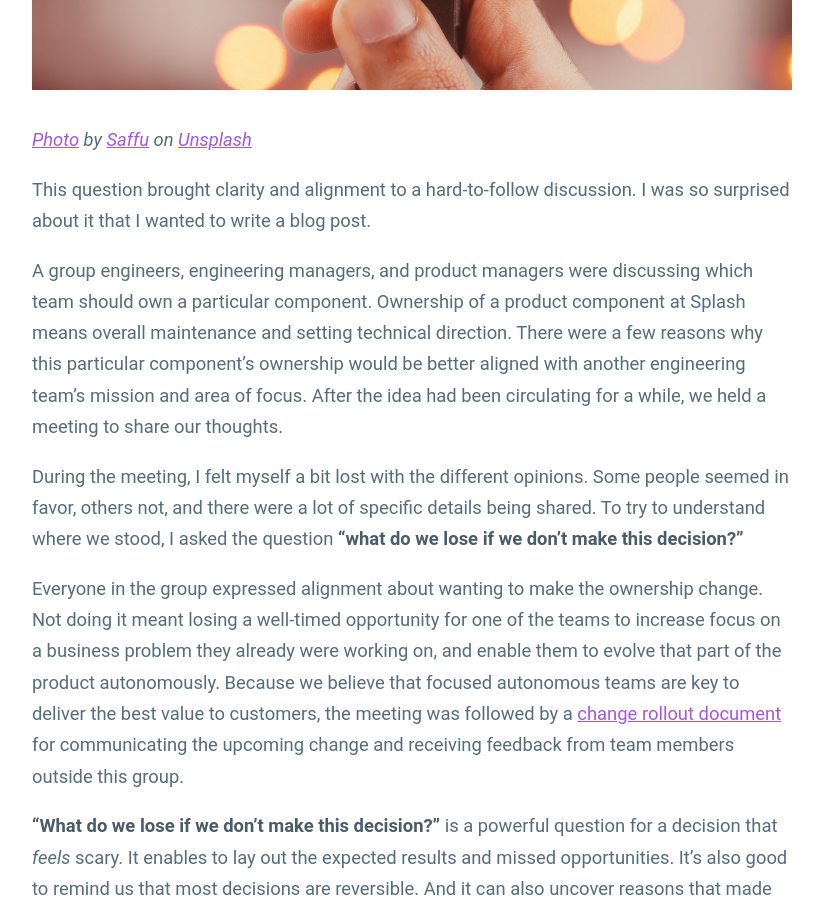
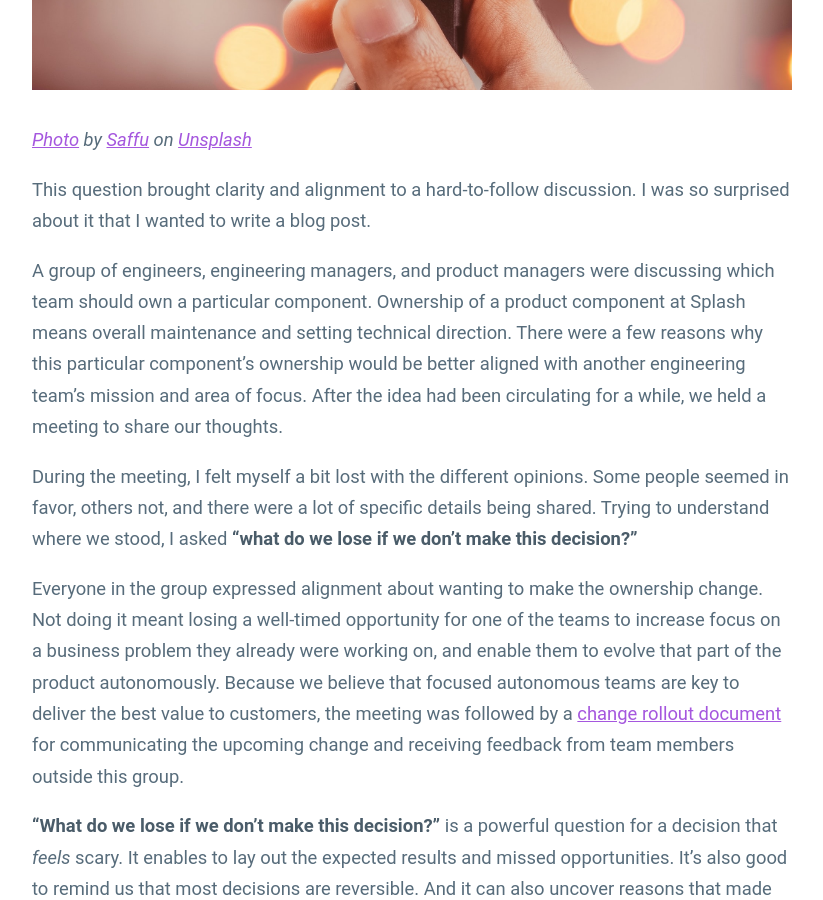
Before and after one commit to guillermodlpa/site, a Jekyll site: the page built from _posts/2022-02-08-what-do-we-lose-if-we-dont-make-this-decision.markdown, in a window 1280 px wide and 900 px high, scrolled down 636 px. Shown: the whole window, without its empty margins (228-1051 px from the left). Built offline with Jekyll 4.4.1, drawn with Linux system fonts in a browser that asks for light colours.

Commit message:
Updated What Do We Lose If We Dont Make This Decision

```diff
--- a/_posts/2022-02-08-what-do-we-lose-if-we-dont-make-this-decision.markdown
+++ b/_posts/2022-02-08-what-do-we-lose-if-we-dont-make-this-decision.markdown
@@ -12,9 +12,9 @@
 
 This question brought clarity and alignment to a hard-to-follow discussion. I was so surprised about it that I wanted to write a blog post.
 
-A group engineers, engineering managers, and product managers were discussing which team should own a particular component. Ownership of a product component at Splash means overall maintenance and setting technical direction. There were a few reasons why this particular component’s ownership would be better aligned with another engineering team’s mission and area of focus. After the idea had been circulating for a while, we held a meeting to share our thoughts.
+A group of engineers, engineering managers, and product managers were discussing which team should own a particular component. Ownership of a product component at Splash means overall maintenance and setting technical direction. There were a few reasons why this particular component’s ownership would be better aligned with another engineering team’s mission and area of focus. After the idea had been circulating for a while, we held a meeting to share our thoughts.
 
-During the meeting, I felt myself a bit lost with the different opinions. Some people seemed in favor, others not, and there were a lot of specific details being shared. To try to understand where we stood, I asked the question **“what do we lose if we don’t make this decision?”**
+During the meeting, I felt myself a bit lost with the different opinions. Some people seemed in favor, others not, and there were a lot of specific details being shared. Trying to understand where we stood, I asked **“what do we lose if we don’t make this decision?”**
 
 Everyone in the group expressed alignment about wanting to make the ownership change. Not doing it meant losing a well-timed opportunity for one of the teams to increase focus on a business problem they already were working on, and enable them to evolve that part of the product autonomously. Because we believe that focused autonomous teams are key to deliver the best value to customers, the meeting was followed by a [change rollout document](https://guillermodelapuente.com/blog/change-rollout-document/) for communicating the upcoming change and receiving feedback from team members outside this group.
 
```
